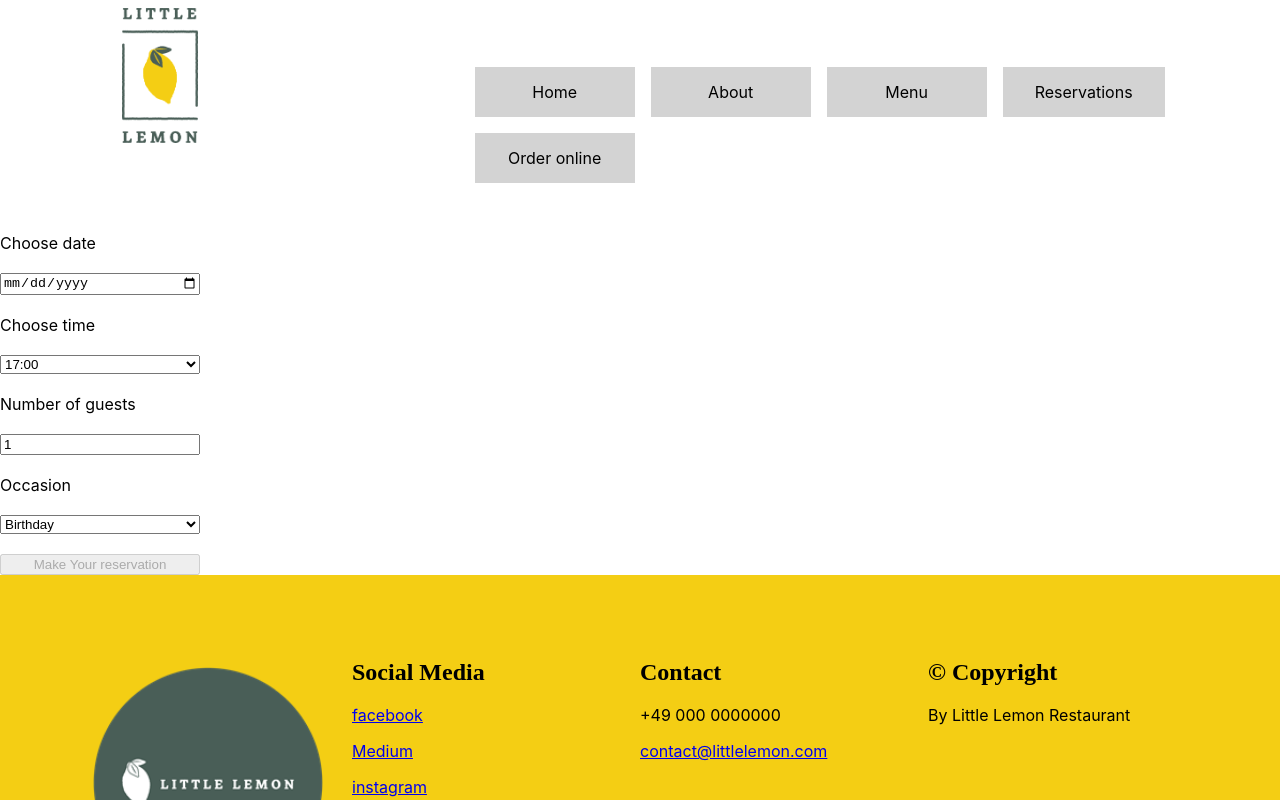
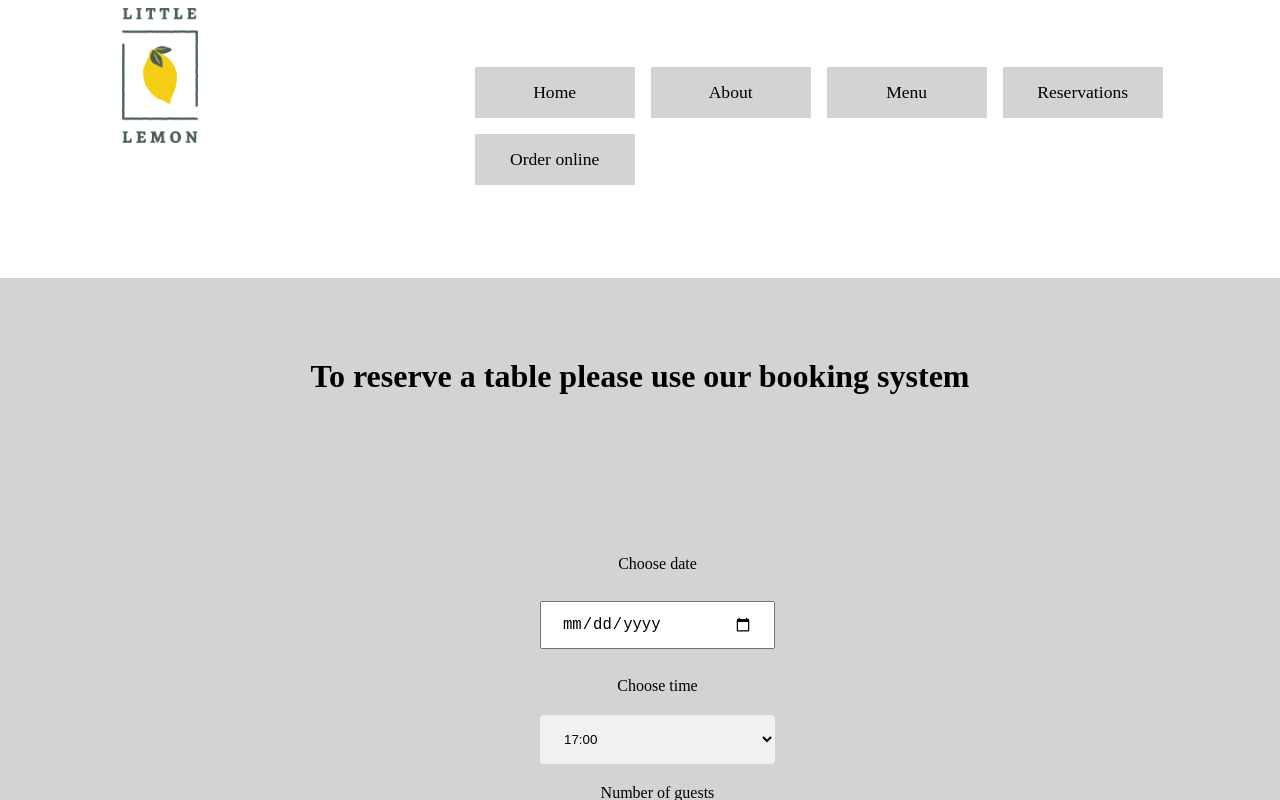
Before and after one commit to tonda-che/front-end-developer-capstone, a React (Create React App) app: page /reserve in a window 1280 px wide. Shown: the top 800 px of the page. Built offline with nearby package versions, Linux system fonts and the light colour scheme.

Commit message:
added tests

```diff
--- a/src/App.css
+++ b/src/App.css
@@ -97,7 +97,8 @@ footer img {
 }
 
 h1, h2, h3, h4 {
-  font-family: 'Markazi Text'
+  font-family: 'Markazi Text';
+  font-size: 2em;
 }
 
 #Hero, #Testimonials, #Highlights, #About {
@@ -217,7 +218,7 @@ main .nav-item {
   text-align: center;
   text-decoration: none;
   display: inline-block;
-  font-size: 16px;
+  font-size: 1.1em;
 }
 
 .nav-item:hover {
@@ -232,7 +233,7 @@ nav .nav-item {
   text-align: center;
   text-decoration: none;
   display: inline-block;
-  font-size: 16px;
+  font-size: 1.1em;
   min-width: 6rem;
 }
 
@@ -258,3 +259,64 @@ nav .nav-item {
 .container {
   padding: 2px 16px;
 }
+
+#booking {
+  text-align: center;
+  margin: 0px;
+  width: 100vw;
+  height: 100vh;
+  background-color: lightgrey;
+}
+
+#booking h4 {
+  padding: 10vh;
+  font-style: regular;
+}
+
+#booking form {
+  display: block;
+  margin-left: auto;
+  margin-right: auto;
+  margin-top: 10vh;
+  margin-bottom: 5vh;
+  width: 100vw;
+}
+
+label {
+  font-size: 1em;
+  font-style: 'bold';
+}
+
+select {
+  width: 100%;
+  padding: 16px 20px;
+  border: none;
+  border-radius: 4px;
+  background-color: #f1f1f1;
+}
+
+input {
+  font-size: 1.2em;
+  width: 100%;
+  padding: 12px 20px;
+  margin: 8px 0;
+  box-sizing: border-box;
+}
+
+#confirmed {
+  padding-top: 30vh;
+  padding-bottom: 30vh;
+  background-color: #495E57;
+  width: 100vw;
+  height: 80vh;
+}
+
+#confirmed p {
+  font-family: 'Markazi Text';
+  font-size: 3em;
+  display: block;
+  align-self: middle;
+  color: white;
+  font-style: bold;
+  text-align: center;
+}
--- a/src/components/BookingForm.js
+++ b/src/components/BookingForm.js
@@ -36,7 +36,7 @@ function BookingForm(props) {
                 }
                 } />
                 <label htmlFor="res-time">Choose time</label>
-                <select id="res-time " value={time} onChange={e => { setTime(e.target.value); }}>
+                <select id="res-time" value={time} onChange={e => { setTime(e.target.value); }}>
                     {props.availableTimes.map(time => {
                         return <option key={time}>{time}</option>
                     })}
@@ -48,7 +48,7 @@ function BookingForm(props) {
                     <option>Birthday</option>
                     <option>Anniversary</option>
                 </select>
-                <input type="submit" value="Make Your reservation" disabled={!validate()} />
+                <input type="submit" value="Make Your reservation" aria-label="On Click" disabled={!validate()} />
             </form>
         </>
     );
--- a/src/components/BookingPage.js
+++ b/src/components/BookingPage.js
@@ -2,9 +2,10 @@ import BookingForm from "./BookingForm";
 
 function BookingPage(props) {
     return (
-        <>
+        <div id="booking">
+            <h4>To reserve a table please use our booking system</h4>
             <BookingForm availableTimes={props.availableTimes} dispatch={props.dispatch} handleSubmit={props.handleSubmit}/>
-        </>
+        </div>
     );
 };
 
--- a/src/components/ConfirmedBooking.js
+++ b/src/components/ConfirmedBooking.js
@@ -1,7 +1,7 @@
 function ConfirmedBooking() {
     return (
         <div id="confirmed">
-            Thanks for Booking at Little Lemon!
+            <p>Thanks for Booking at Little Lemon!</p>
         </div>
     );
 };
--- a/src/index.css
+++ b/src/index.css
@@ -1,14 +1,12 @@
 body {
   margin: 0;
-  font-family: -apple-system, BlinkMacSystemFont, 'Segoe UI', 'Roboto', 'Oxygen',
-    'Ubuntu', 'Cantarell', 'Fira Sans', 'Droid Sans', 'Helvetica Neue',
-    sans-serif;
+  font-family: 'Karla';
   -webkit-font-smoothing: antialiased;
   -moz-osx-font-smoothing: grayscale;
 }
 
 code {
-  font-family: Karla, 'Markazi Text';
+  font-family: 'Karla', 'Markazi Text';
 }
 
 #root {
```
Also changed, not shown: 1 other file (tests, documents, lock files or other folders).
